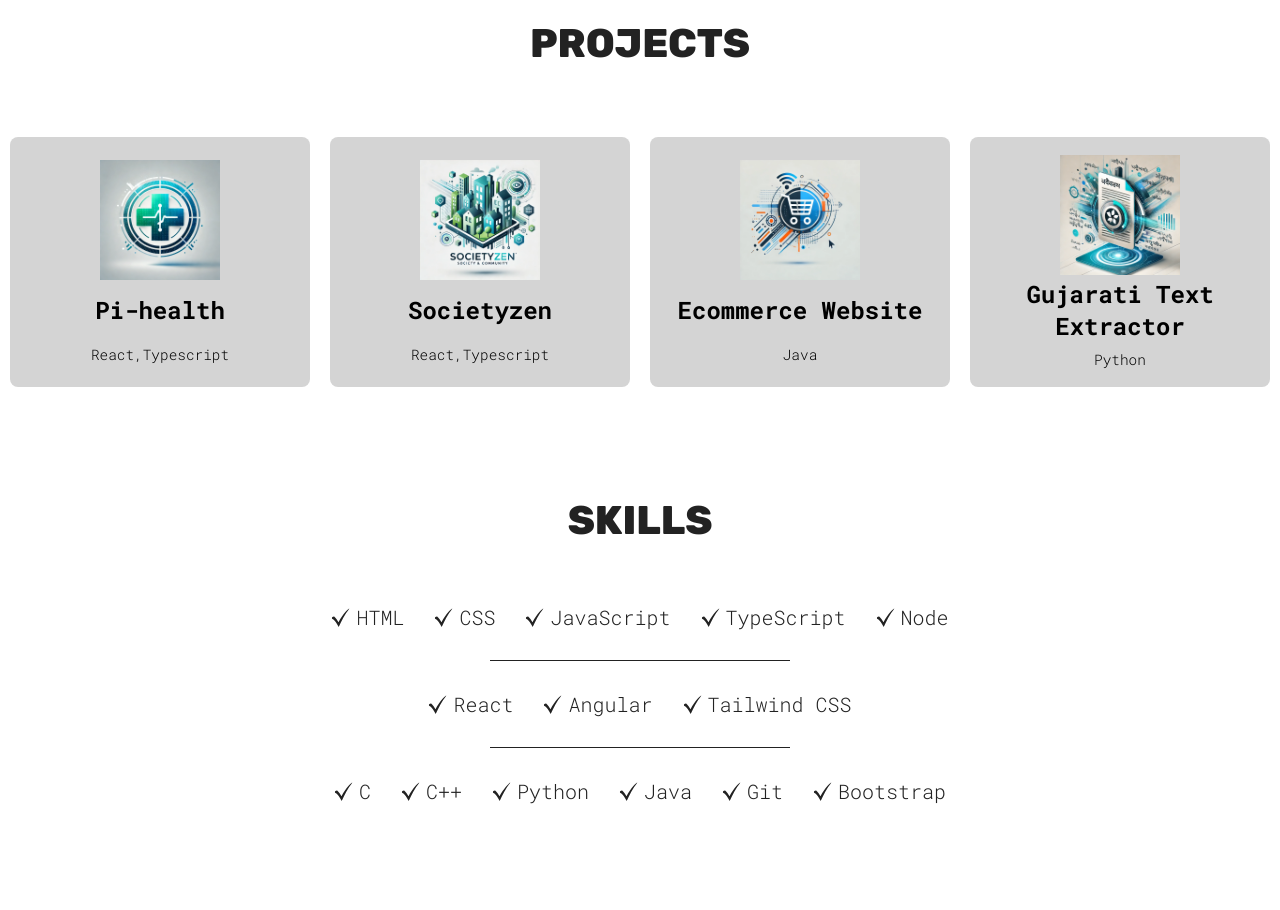
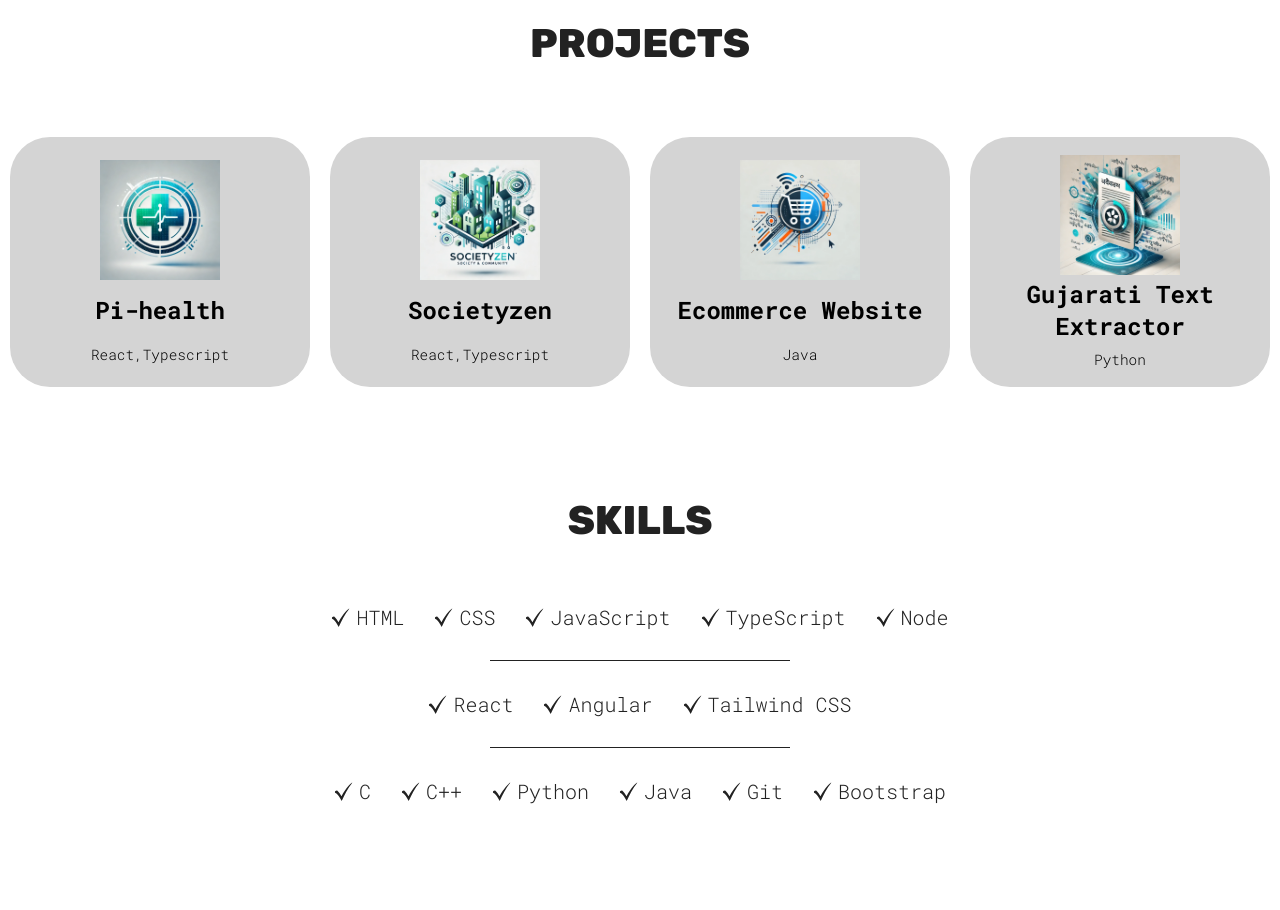
Before and after one commit to PatelDhruvil2502/portfolio, a React (Vite) app: page / in a window 1280 px wide. Shown: the part 880-1790 px from the top of the page. Built offline with nearby package versions, Linux system fonts and the light colour scheme.

Commit message:
borderRadius adjusted

```diff
--- a/src/common/ProjectCard.module.css
+++ b/src/common/ProjectCard.module.css
@@ -4,6 +4,13 @@
   width: 300px; /* Explicit width */
   height: 250px;
   margin: 10px;
+  border-radius: 40px;
+  transition: transform 0.3s ease; /* Add a transition for the transform property */
+}
+
+.cardContainer:hover {
+  transform: scale(1.05); /* Scale up the card on hover */
+  box-shadow: 0 8px 16px rgba(0, 0, 0, 0.2); /* Add a more pronounced shadow on hover */
 }
 
 .card {
@@ -30,7 +37,7 @@
   align-items: center;
   background-color: #d4d4d4; /* Default Light Mode Background */
   color: #000000; /* Default Light Mode Text Color */
-  border-radius: 8px;
+  border-radius: 40px;
   box-shadow: 0 4px 8px rgba(0, 0, 0, 0); /* Subtle shadow */
   padding: 16px; /* Consistent padding */
   text-align: center;
@@ -72,7 +79,7 @@
   color: #f5f5f5;
   padding: 8px 16px;
   text-decoration: none;
-  border-radius: 4px;
+  border-radius: 40px;
   transition: background-color 0.3s ease;
 }
 
```
